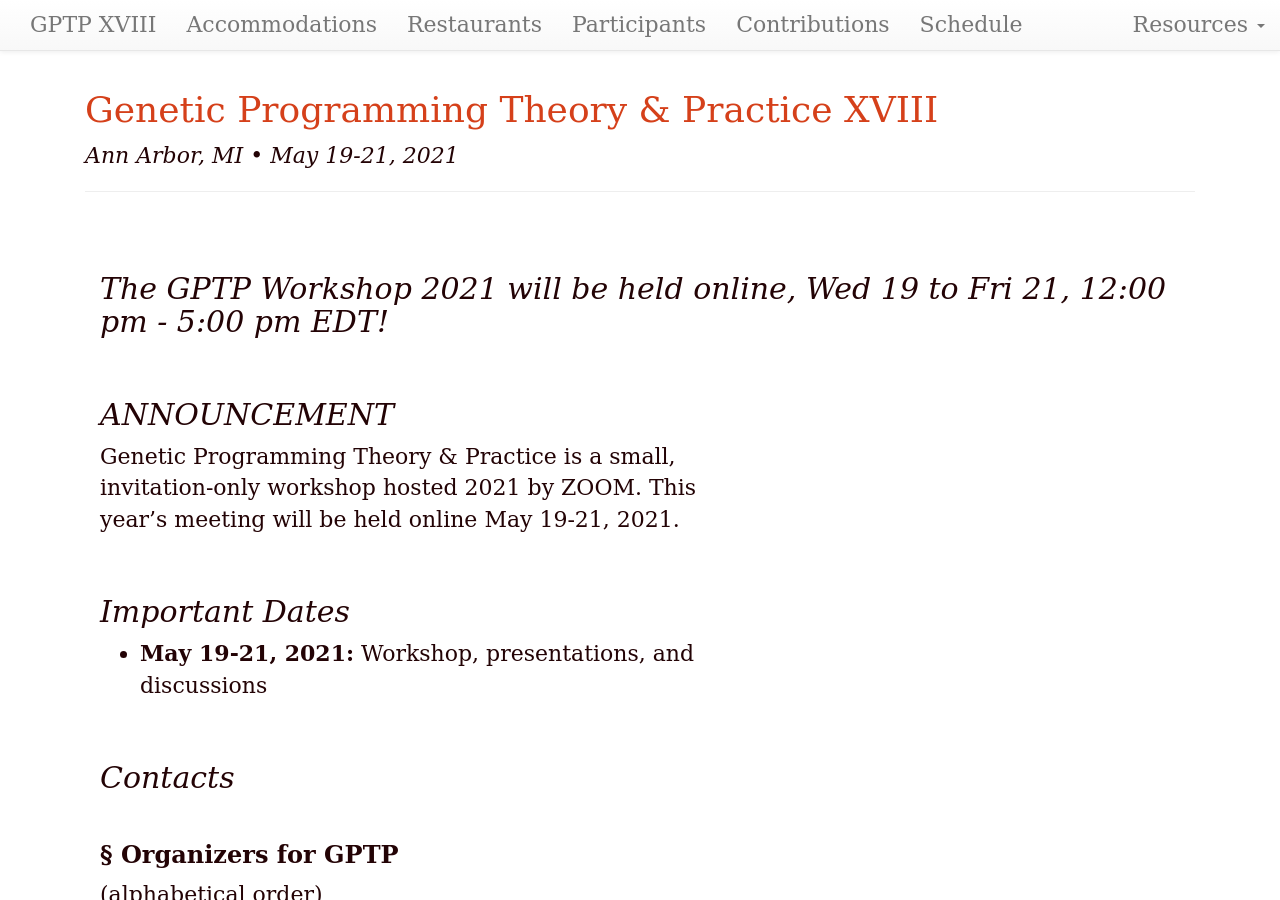
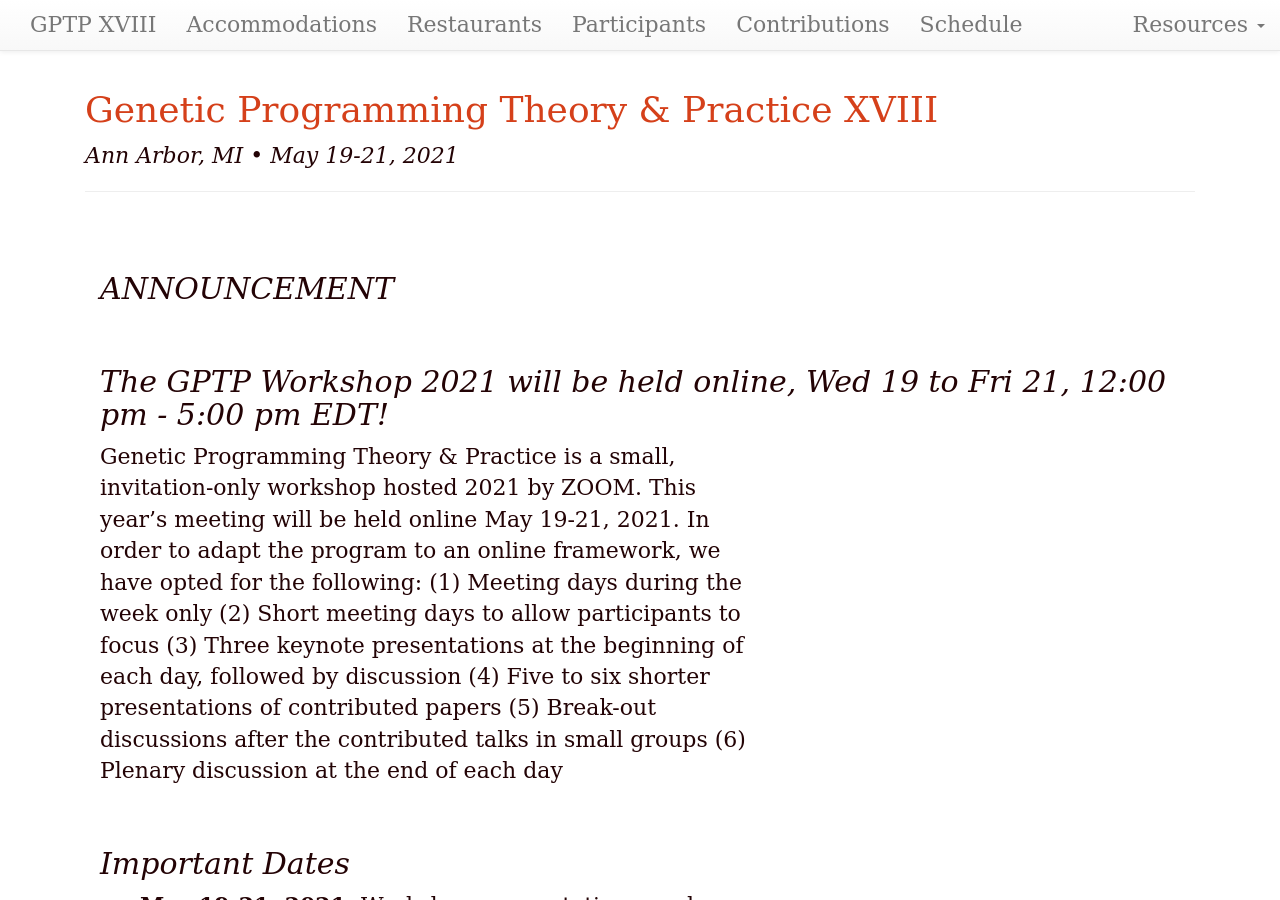
Before and after one commit to GPTP-workshop/gptp-workshop.github.io, a Jekyll site: the page built from index.md, in a window 1280 px wide and 900 px high. Built offline with Jekyll 4.4.1, drawn with Linux system fonts in a browser that asks for light colours; our own code applies the rules of GitHub Pages for plain Markdown files.

Commit message:
Update index.md

```diff
--- a/index.md
+++ b/index.md
@@ -4,12 +4,17 @@ updated: "Mar 8, 2021"
 roman: "XVIII"
 dates: "May 19-21, 2021"
 ---
+## ANNOUNCEMENT
 ## The GPTP Workshop 2021 will be held online, Wed 19 to Fri 21, 12:00 pm - 5:00 pm EDT!
 
-## ANNOUNCEMENT
-
 Genetic Programming Theory & Practice is a small, invitation-only workshop hosted 2021 by ZOOM. This year's meeting will be held online May 19-21, 2021.
-
+In order to adapt the program to an online framework, we have opted for the following:
+(1) Meeting days during the week only
+(2) Short meeting days to allow participants to focus
+(3) Three keynote presentations at the beginning of each day, followed by discussion
+(4) Five to six shorter presentations of contributed papers
+(5) Break-out discussions after the contributed talks in small groups
+(6) Plenary discussion at the end of each day
 
 
 ## Important Dates
```
